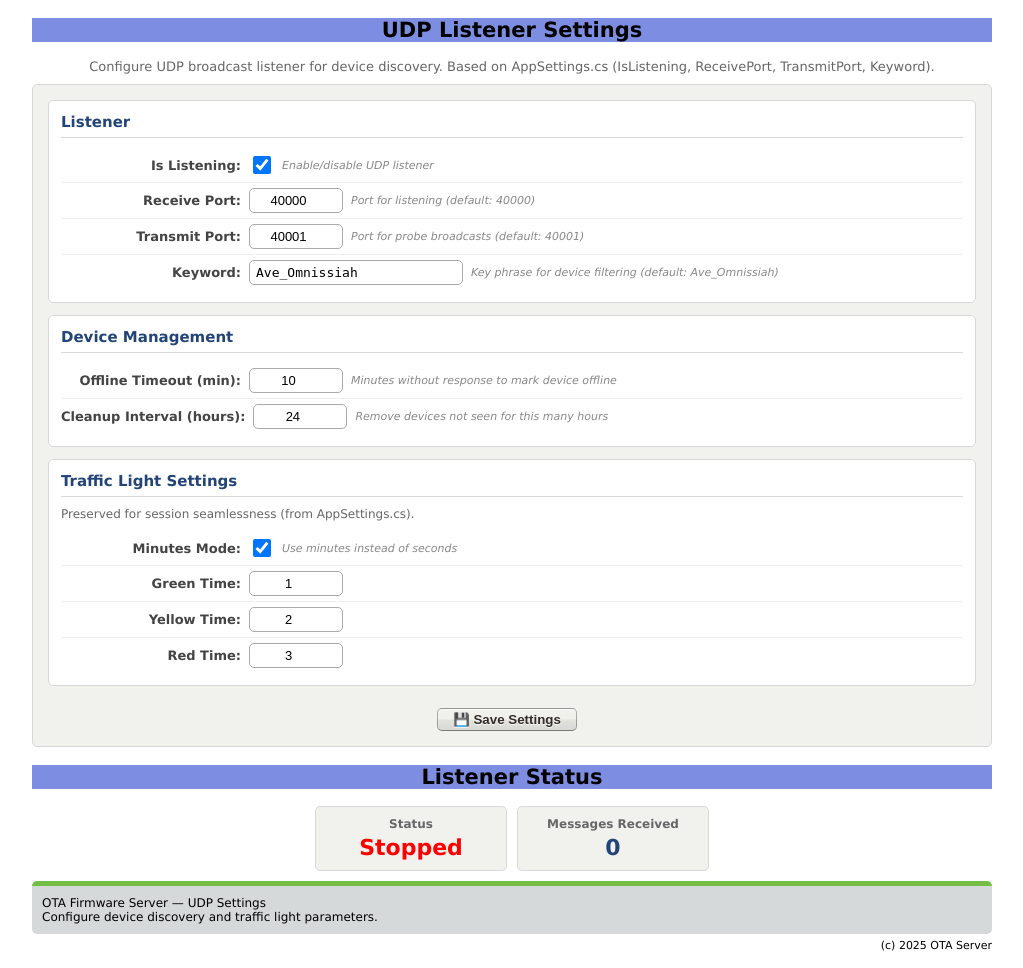
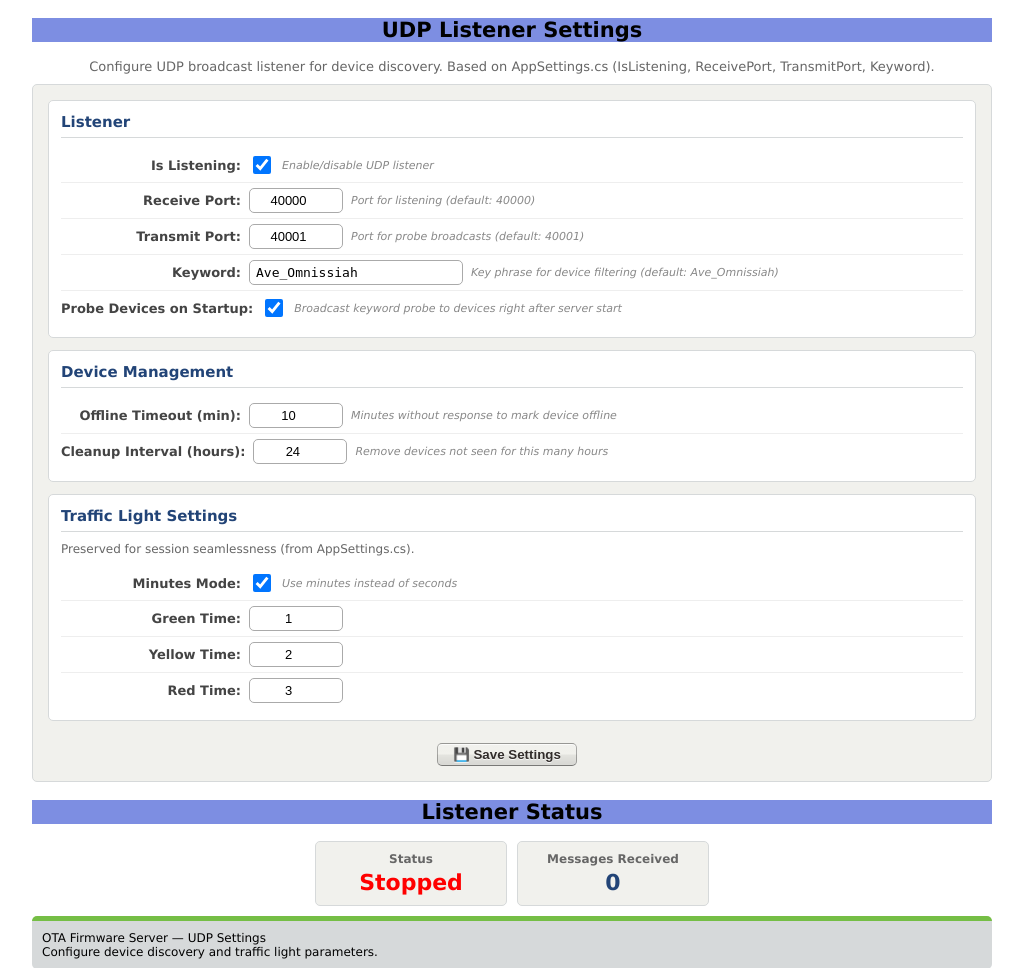
Before and after one commit to Arcanum753/otasyncer-server, a Flask app: page /udp-settings in a window 1280 px wide. Shown: the part 175-1143 px from the top of the page, without its empty margins (128-1151 px from the left). Run offline with Flask 3, Linux system fonts and the light colour scheme.

Commit message:
feat(udp): ACK на телеметрию устройств и probe при старте сервера
- Сервер отвечает unicast-ACK на каждое валидное сообщение устройства (порт назначения - udpPortRx из payload), чтобы устройство запомнило IP сервера и перестало бродкастить.
- Новая настройка udp_listener.probe_devices_on_startup (по умолчанию включена): после старта слушателя сервер 3 раза шлёт probe-бродкасты, услышавшие устройства отвечают и переходят в unicast-режим.
- Новый метод UdpListener.udp_tx_unicast() для отправки ACK.
- Настройка добавлена в config.json и на страницу UDP Settings (udp_settings.html).

```diff
--- a/app.py
+++ b/app.py
@@ -50,7 +50,8 @@ DEFAULT_CONFIG = {
         "transmit_port": 40001,
         "keyword": "Ave_Omnissiah",
         "device_timeout_minutes": 10,
-        "device_cleanup_hours": 24
+        "device_cleanup_hours": 24,
+        "probe_devices_on_startup": True
     },
     "traffic_light": {
         "is_minutes_mode": True,
@@ -702,6 +703,19 @@ class UdpListener:
         # Обновляем устройство в хранилище
         dev, is_new = self._storage.update_device(payload)
 
+        if dev:
+            # Отвечаем устройству ACK (unicast на его udpPortRx из payload),
+            # чтобы устройство запомнило IP сервера и перестало бродкастить.
+            try:
+                ack_msg = json.dumps({"keyword": expected_keyword, "ack": True})
+                ack_port = int(payload.get("udpPortRx", 0) or 0)
+                if not (1024 <= ack_port <= 65535):
+                    ack_port = addr[1]
+                self.udp_tx_unicast(ack_msg, addr[0], ack_port)
+                print(f"UDP Listener: ACK -> {addr[0]}:{ack_port}")
+            except Exception as e:
+                print(f"UDP Listener: ACK error: {e}")
+
         # Формируем событие для SSE и лога
         if dev:
             device_name = dev.deviceName or "Unknown"
@@ -746,6 +760,22 @@ class UdpListener:
         except Exception as e:
             print(f"UDP simple broadcast error: {e}")
 
+    # ---- Unicast-отправка (аналог ACK устройству) ----
+
+    def udp_tx_unicast(self, message: str, ip: str, port: int):
+        """
+        Отправить unicast-сообщение конкретному устройству.
+        Используется для ACK в ответ на телеметрию устройства.
+        """
+        try:
+            sock = socket.socket(socket.AF_INET, socket.SOCK_DGRAM)
+            sock.settimeout(2.0)
+            data = message.encode('utf-8')
+            sock.sendto(data, (ip, port))
+            sock.close()
+        except Exception as e:
+            print(f"UDP unicast error: {e}")
+
     # ---- Super-broadcast (аналог udpTxSuperBroadcast) ----
 
     def udp_tx_super_broadcast(self, message: str, port: int):
@@ -818,6 +848,35 @@ udp_listener = UdpListener(device_storage, sse_mgr=sse_manager, event_log=event_
 udp_cfg = config.get("udp_listener", {})
 if udp_cfg.get("is_listening", True):
     udp_listener.start(udp_cfg.get("receive_port", 40000))
+
+
+def _startup_probe_worker():
+    """
+    Фоновый поток: при старте сервера шлёт 2-3 probe-бродкаста,
+    чтобы устройства услышали сервер, ответили и запомнили его IP
+    (настройка probe_devices_on_startup, по умолчанию включена).
+    """
+    try:
+        if not config.get("udp_listener", {}).get("probe_devices_on_startup", True):
+            return
+        keyword = config.get("udp_listener", {}).get("keyword", "Ave_Omnissiah")
+        port = config.get("udp_listener", {}).get("transmit_port", 40001)
+        time.sleep(2)  # дать сокету привязаться
+        for i in range(3):
+            if not udp_listener.is_running:
+                break
+            count = udp_listener.udp_tx_super_broadcast(keyword, port)
+            print(f"Startup probe {i + 1}/3: keyword='{keyword}' port={port} sent={count}")
+            time.sleep(2)
+    except Exception as e:
+        print(f"Startup probe error: {e}")
+
+
+if config.get("udp_listener", {}).get("probe_devices_on_startup", True):
+    startup_probe_thread = threading.Thread(
+        target=_startup_probe_worker, daemon=True, name="udp-startup-probe"
+    )
+    startup_probe_thread.start()
 
 # Ensure all firmware dirs exist
 for entry in config["firmware_dirs"]:
--- a/config.json
+++ b/config.json
@@ -18,7 +18,8 @@
         "transmit_port": 40001,
         "keyword": "Ave_Omnissiah",
         "device_timeout_minutes": 10,
-        "device_cleanup_hours": 24
+        "device_cleanup_hours": 24,
+        "probe_devices_on_startup": true
     },
     "traffic_light": {
         "is_minutes_mode": true,
--- a/templates/udp_settings.html
+++ b/templates/udp_settings.html
@@ -49,6 +49,12 @@
                 <input type="text" id="keyword" value="{{ udp_config.keyword }}"
                        class="input-text">
                 <span class="setting-hint">Key phrase for device filtering (default: Ave_Omnissiah)</span>
+            </div>
+            <div class="setting-row">
+                <label for="probe_devices_on_startup">Probe Devices on Startup:</label>
+                <input type="checkbox" id="probe_devices_on_startup"
+                       {% if udp_config.probe_devices_on_startup %}checked{% endif %}>
+                <span class="setting-hint">Broadcast keyword probe to devices right after server start</span>
             </div>
         </div>
 
@@ -142,6 +148,7 @@
                 receive_port: parseInt(document.getElementById('receive_port').value),
                 transmit_port: parseInt(document.getElementById('transmit_port').value),
                 keyword: document.getElementById('keyword').value,
+                probe_devices_on_startup: document.getElementById('probe_devices_on_startup').checked,
                 device_timeout_minutes: parseInt(document.getElementById('device_timeout_minutes').value),
                 device_cleanup_hours: parseInt(document.getElementById('device_cleanup_hours').value)
             },
```
